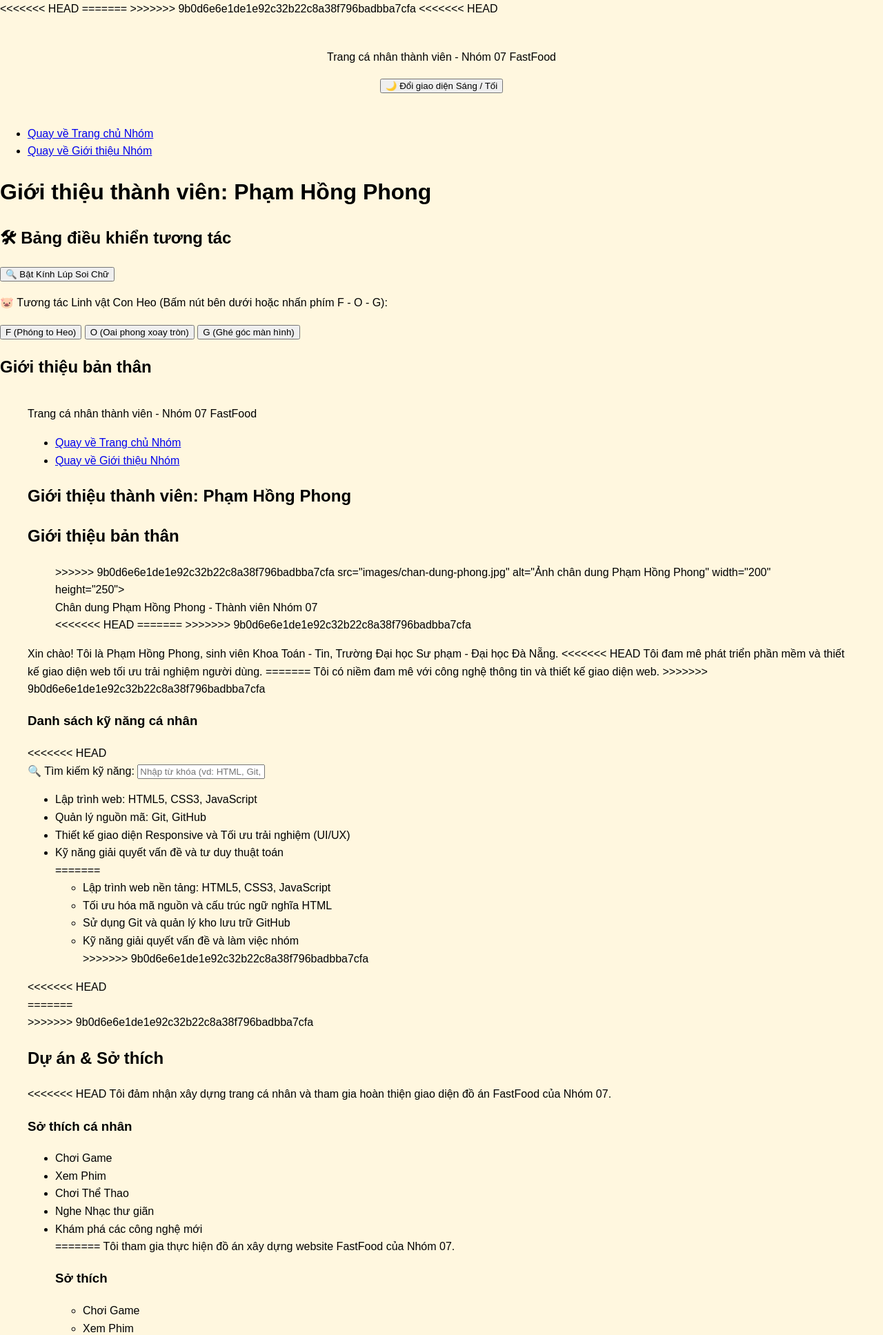
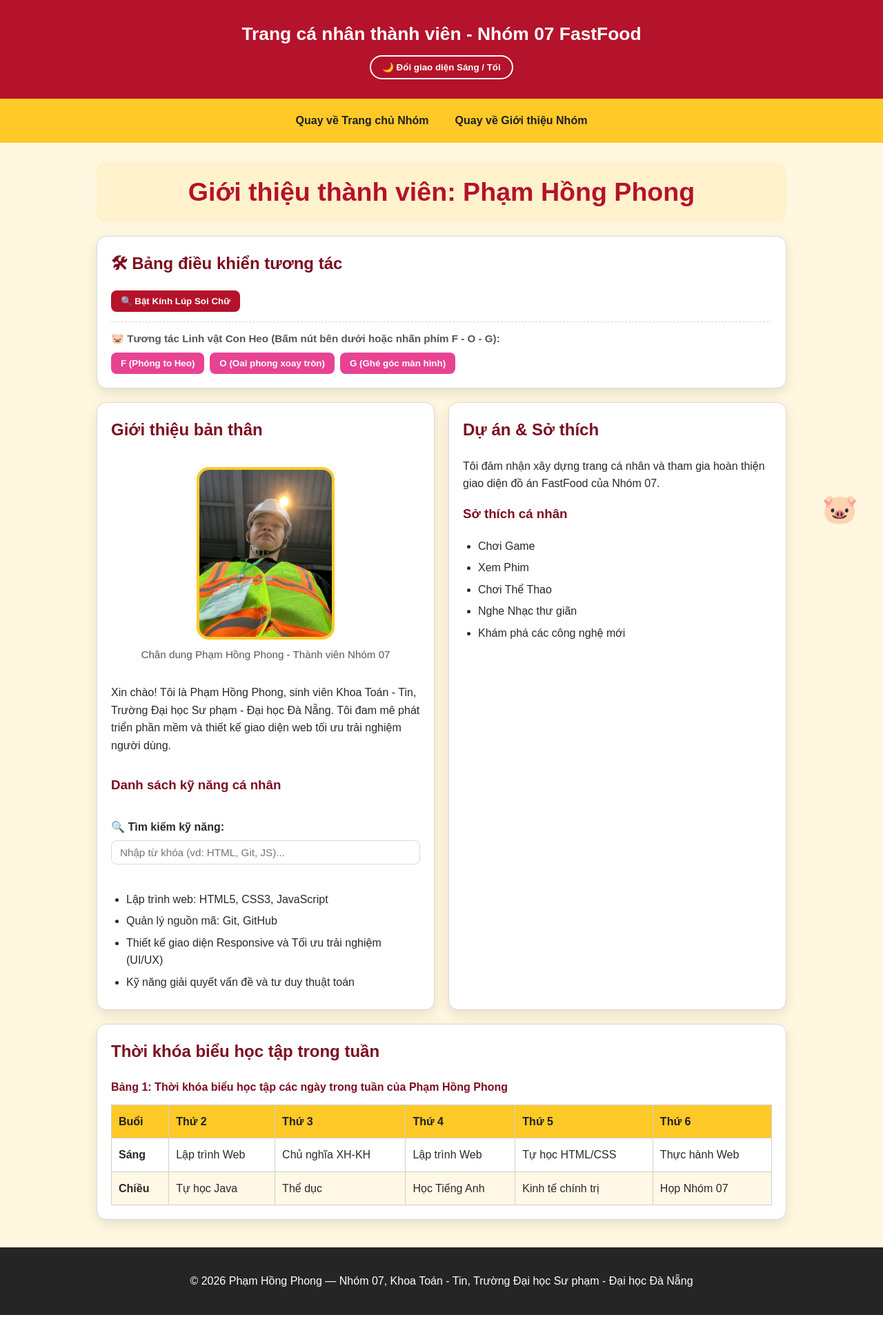
Before and after one commit to hbao01122006-alt/ltweb-doan-nhom07, a PHP site: page /thanhvien/3120224110_phamhongphong/gioithieu.html in a window 1280 px wide. Shown: the top 1935 px of the page at 69% size. After the commit the page ends 1906 px from the top, so only its background shows below. Run offline with PHP 8.4, Linux system fonts and the light colour scheme.

Commit message:
Cap nhat trang ca nhan va them canhan.js

```diff
--- a/thanhvien/3120224110_phamhongphong/gioithieu.html
+++ b/thanhvien/3120224110_phamhongphong/gioithieu.html
@@ -3,27 +3,14 @@
 
 <head>
   <meta charset="UTF-8">
-<<<<<<< HEAD
   <meta name="viewport" content="width=device-width, initial-scale=1.0">
   <meta name="description" content="Trang cá nhân giới thiệu bản thân, đóng góp dự án và thời khóa biểu của Phạm Hồng Phong - Nhóm 07.">
   <title>Giới thiệu cá nhân - Phạm Hồng Phong | FastFood</title>
-=======
-
-  <meta name="viewport" content="width=device-width, initial-scale=1.0">
-
-  <meta
-    name="description"
-    content="Trang cá nhân giới thiệu bản thân, đóng góp dự án và thời khóa biểu của Phạm Hồng Phong - Nhóm 07.">
-
-  <title>Giới thiệu cá nhân - Phạm Hồng Phong | FastFood</title>
-
->>>>>>> 9b0d6e6e1de1e92c32b22c8a38f796badbba7cfa
   <link rel="stylesheet" href="style.css">
 </head>
 
 <body>
 
-<<<<<<< HEAD
   <div class="trang-ca-nhan">
 
     <header class="dau-trang">
@@ -75,37 +62,6 @@
         <figure class="chan-dung">
           <img
             class="chan-dung__anh"
-=======
-  <header class="personal-header">
-    <p>Trang cá nhân thành viên - Nhóm 07 FastFood</p>
-  </header>
-
-  <nav class="personal-nav" aria-label="Điều hướng trang cá nhân">
-    <ul>
-      <li>
-        <a href="../../index.html">Quay về Trang chủ Nhóm</a>
-      </li>
-
-      <li>
-        <a href="../../gioi-thieu.html">Quay về Giới thiệu Nhóm</a>
-      </li>
-    </ul>
-  </nav>
-
-  <main>
-
-    <h1>Giới thiệu thành viên: Phạm Hồng Phong</h1>
-
-    <div class="profile-layout">
-
-      <section class="card">
-
-        <h2>Giới thiệu bản thân</h2>
-
-        <figure class="profile-figure">
-
-          <img
->>>>>>> 9b0d6e6e1de1e92c32b22c8a38f796badbba7cfa
             src="images/chan-dung-phong.jpg"
             alt="Ảnh chân dung Phạm Hồng Phong"
             width="200"
@@ -114,25 +70,16 @@
           <figcaption>
             Chân dung Phạm Hồng Phong - Thành viên Nhóm 07
           </figcaption>
-<<<<<<< HEAD
-=======
-
->>>>>>> 9b0d6e6e1de1e92c32b22c8a38f796badbba7cfa
         </figure>
 
         <p>
           Xin chào! Tôi là Phạm Hồng Phong, sinh viên Khoa Toán - Tin,
           Trường Đại học Sư phạm - Đại học Đà Nẵng.
-<<<<<<< HEAD
           Tôi đam mê phát triển phần mềm và thiết kế giao diện web tối ưu trải nghiệm người dùng.
-=======
-          Tôi có niềm đam mê với công nghệ thông tin và thiết kế giao diện web.
->>>>>>> 9b0d6e6e1de1e92c32b22c8a38f796badbba7cfa
         </p>
 
         <h3>Danh sách kỹ năng cá nhân</h3>
 
-<<<<<<< HEAD
         <!-- Ô tìm kiếm kỹ năng -->
         <div class="khu-tim-kiem-ky-nang">
           <label for="o-tim-kiem-ky-nang" class="nhan-tim-kiem">🔍 Tìm kiếm kỹ năng:</label>
@@ -149,27 +96,15 @@
           <li>Quản lý nguồn mã: Git, GitHub</li>
           <li>Thiết kế giao diện Responsive và Tối ưu trải nghiệm (UI/UX)</li>
           <li>Kỹ năng giải quyết vấn đề và tư duy thuật toán</li>
-=======
-        <ul class="skills-list">
-          <li>Lập trình web nền tảng: HTML5, CSS3, JavaScript</li>
-          <li>Tối ưu hóa mã nguồn và cấu trúc ngữ nghĩa HTML</li>
-          <li>Sử dụng Git và quản lý kho lưu trữ GitHub</li>
-          <li>Kỹ năng giải quyết vấn đề và làm việc nhóm</li>
->>>>>>> 9b0d6e6e1de1e92c32b22c8a38f796badbba7cfa
         </ul>
 
       </section>
 
-<<<<<<< HEAD
       <article class="the du-an-so-thich">
-=======
-      <article class="card">
->>>>>>> 9b0d6e6e1de1e92c32b22c8a38f796badbba7cfa
 
         <h2>Dự án &amp; Sở thích</h2>
 
         <p>
-<<<<<<< HEAD
           Tôi đảm nhận xây dựng trang cá nhân và tham gia hoàn thiện giao diện đồ án FastFood của Nhóm 07.
         </p>
 
@@ -181,43 +116,15 @@
           <li>Chơi Thể Thao</li>
           <li>Nghe Nhạc thư giãn</li>
           <li>Khám phá các công nghệ mới</li>
-=======
-          Tôi tham gia thực hiện đồ án xây dựng website FastFood của Nhóm 07.
-        </p>
-
-        <h3>Sở thích</h3>
-
-        <ul class="skills-list">
-          <li>Chơi Game</li>
-          <li>Xem Phim</li>
-          <li>Đi ăn</li>
-          <li>Chơi Thể Thao</li>
-          <li>Nghe Nhạc</li>
->>>>>>> 9b0d6e6e1de1e92c32b22c8a38f796badbba7cfa
         </ul>
 
       </article>
 
-<<<<<<< HEAD
       <section class="the khu-thoi-khoa-bieu">
 
         <h2>Thời khóa biểu học tập trong tuần</h2>
 
         <table class="thoi-khoa-bieu">
-=======
-    </div>
-
-    <section class="card schedule-section">
-
-      <h2>Thời khóa biểu học tập trong tuần</h2>
-
-      <div
-        class="table-scroll"
-        tabindex="0"
-        aria-label="Bảng thời khóa biểu có thể cuộn ngang trên điện thoại">
-
-        <table>
->>>>>>> 9b0d6e6e1de1e92c32b22c8a38f796badbba7cfa
 
           <caption>
             Bảng 1: Thời khóa biểu học tập các ngày trong tuần của Phạm Hồng Phong
@@ -258,7 +165,6 @@
 
         </table>
 
-<<<<<<< HEAD
       </section>
 
     </main>
@@ -277,22 +183,6 @@
 
   <!-- NHÚNG TỆP SCRIPT KÍNH LÚP & LINH VẬT -->
   <script src="js/canhan.js"></script>
-=======
-      </div>
-
-    </section>
-
-  </main>
-
-  <footer class="personal-footer">
-
-    <p>
-      &copy; 2026 Phạm Hồng Phong — Nhóm 07,
-      Khoa Toán - Tin, Trường Đại học Sư phạm - Đại học Đà Nẵng
-    </p>
-
-  </footer>
->>>>>>> 9b0d6e6e1de1e92c32b22c8a38f796badbba7cfa
 
 </body>
 
--- a/thanhvien/3120224110_phamhongphong/js/canhan.js
+++ b/thanhvien/3120224110_phamhongphong/js/canhan.js
@@ -17,7 +17,7 @@ document.addEventListener('DOMContentLoaded', () => {
                 nutDoiGiaoDien.textContent = '☀️ Chế độ Sáng';
             }
         } catch (err) {
-            console.warn('Khởi tạo giao diện:', err);
+            console.warn('Khởi tạo giao diện: - canhan.js:20', err);
         }
 
         nutDoiGiaoDien.addEventListener('click', () => {
@@ -26,7 +26,7 @@ document.addEventListener('DOMContentLoaded', () => {
             try {
                 localStorage.setItem('giao-dien-phong', laGiaoDienToi ? 'dark' : 'light');
             } catch (err) {
-                console.warn('Lưu giao diện thất bại:', err);
+                console.warn('Lưu giao diện thất bại: - canhan.js:29', err);
             }
         });
     }
--- a/thanhvien/3120224110_phamhongphong/style.css
+++ b/thanhvien/3120224110_phamhongphong/style.css
@@ -4,7 +4,6 @@
   --mau-chinh: #b5122b;
   --mau-chinh-dam: #7d0d20;
   --mau-nhan: #ffc928;
-<<<<<<< HEAD
   --chu: #292929;
   --chu-phu: #555555;
   --nen: #ffffff;
@@ -17,31 +16,6 @@
 }
 
 * {
-=======
-
-  --chu: #292929;
-  --chu-phu: #555555;
-
-  --nen: #ffffff;
-  --nen-phu: #fff7df;
-
-  --vien: #d9d9d9;
-  --focus: #005fcc;
-
-  --bo-goc: 14px;
-  --khoang-cach: 20px;
-
-  --bong-do: 0 6px 18px rgb(0 0 0 / 10%);
-}
-
-/* =========================
-   THIẾT LẬP CHUNG
-   ========================= */
-
-*,
-*::before,
-*::after {
->>>>>>> 9b0d6e6e1de1e92c32b22c8a38f796badbba7cfa
   box-sizing: border-box;
 }
 
@@ -50,38 +24,20 @@ html {
 }
 
 body {
-<<<<<<< HEAD
   margin: 0;
   font-family: Arial, Helvetica, sans-serif;
   line-height: 1.6;
   color: var(--chu);
   background: var(--nen-phu);
   transition: background-color 0.3s ease, color 0.3s ease;
-=======
-  min-width: 0;
-  min-height: 100vh;
-
-  margin: 0;
-
-  font-family: Arial, Helvetica, sans-serif;
-  line-height: 1.6;
-
-  color: var(--chu);
-  background: var(--nen-phu);
->>>>>>> 9b0d6e6e1de1e92c32b22c8a38f796badbba7cfa
 }
 
 img {
   display: block;
-<<<<<<< HEAD
-=======
-
->>>>>>> 9b0d6e6e1de1e92c32b22c8a38f796badbba7cfa
   max-width: 100%;
   height: auto;
 }
 
-<<<<<<< HEAD
 /* ===== BỐ CỤC TRANG ===== */
 
 .trang-ca-nhan {
@@ -101,36 +57,16 @@ img {
   min-width: 0;
   padding: 28px 16px;
   text-align: center;
-=======
-/* =========================
-   HEADER
-   ========================= */
-
-.personal-header {
-  min-width: 0;
-
-  padding: 28px 16px;
-
-  text-align: center;
-
->>>>>>> 9b0d6e6e1de1e92c32b22c8a38f796badbba7cfa
   color: #ffffff;
   background: var(--mau-chinh);
 }
 
-<<<<<<< HEAD
 .dau-trang p {
   margin: 0;
-=======
-.personal-header p {
-  margin: 0;
-
->>>>>>> 9b0d6e6e1de1e92c32b22c8a38f796badbba7cfa
   font-size: clamp(1.15rem, 4vw, 1.65rem);
   font-weight: 700;
 }
 
-<<<<<<< HEAD
 .dieu-huong {
   grid-area: menu;
   min-width: 0;
```
Also changed, not shown: other parts of thanhvien/3120224110_phamhongphong/style.css (+0 -291 lines).
